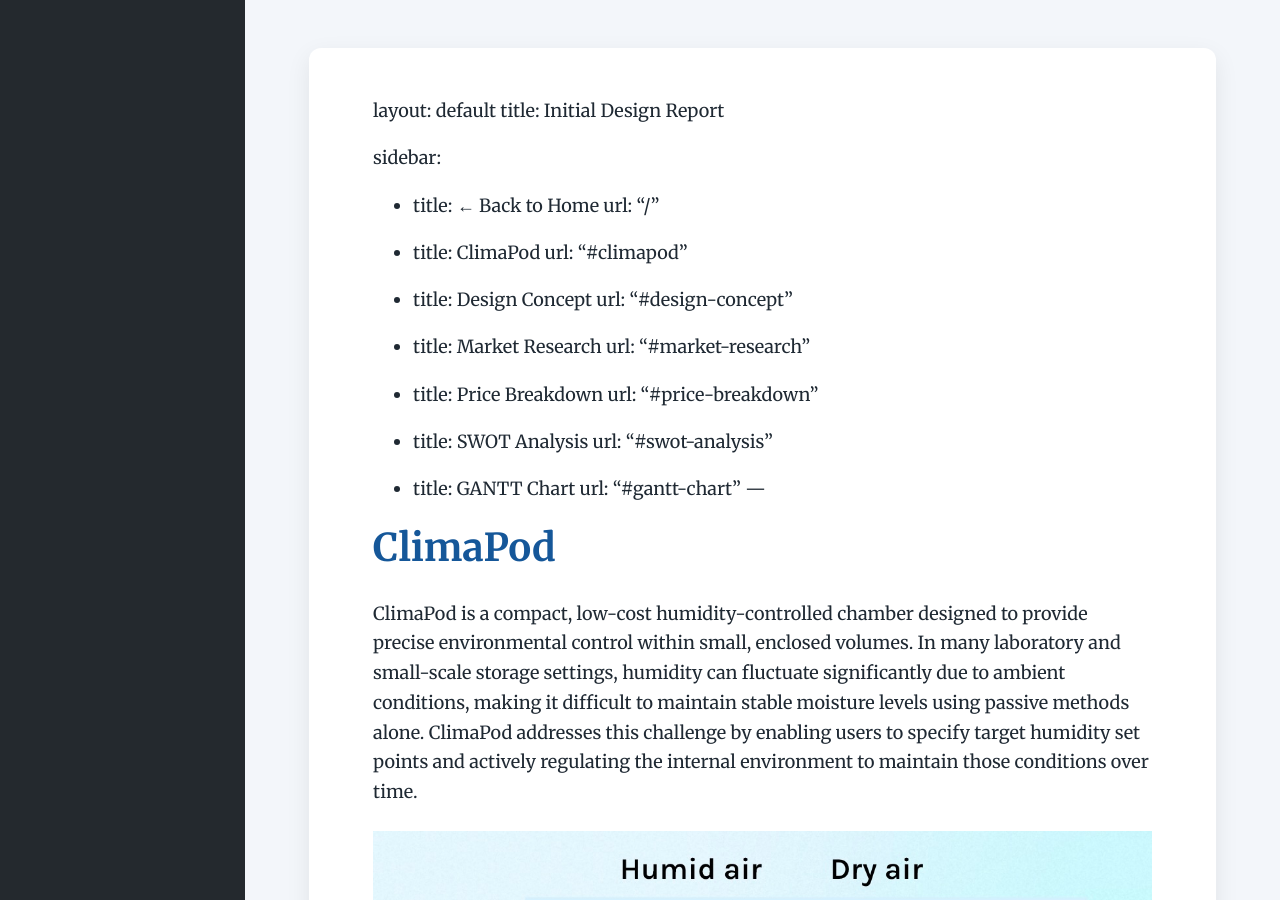
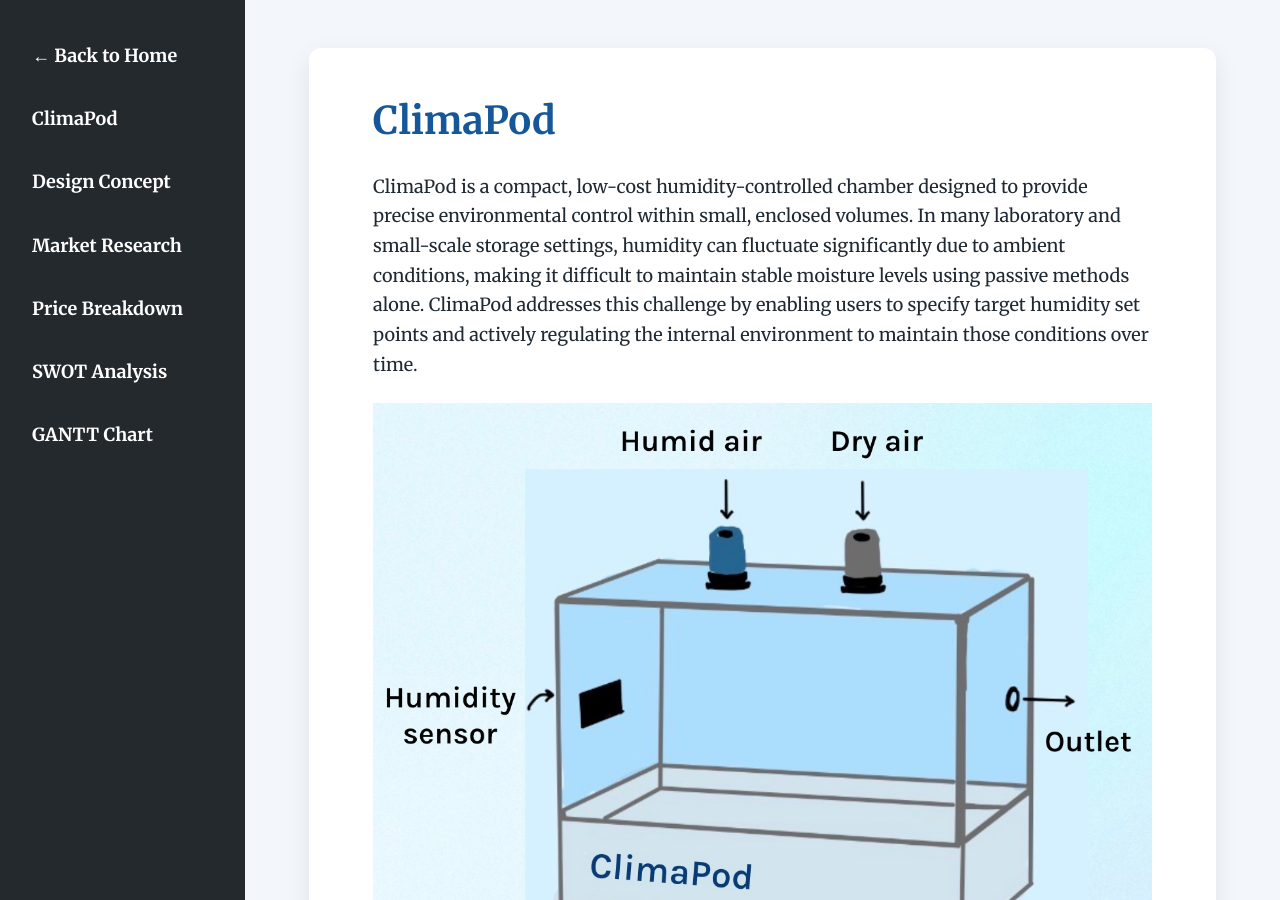
Before and after one commit to rithikar1510/CBE-3300B, a Jekyll site: the page built from initial-design-report.md, in a window 1280 px wide and 900 px high. Built offline with Jekyll 4.4.1, drawn with Linux system fonts in a browser that asks for light colours.

Commit message:
Update initial-design-report.md

```diff
--- a/initial-design-report.md
+++ b/initial-design-report.md
@@ -1,7 +1,5 @@
 ---
-layout: default
-title: Initial Design Report
----
+
 layout: default
 title: Initial Design Report
 
```
